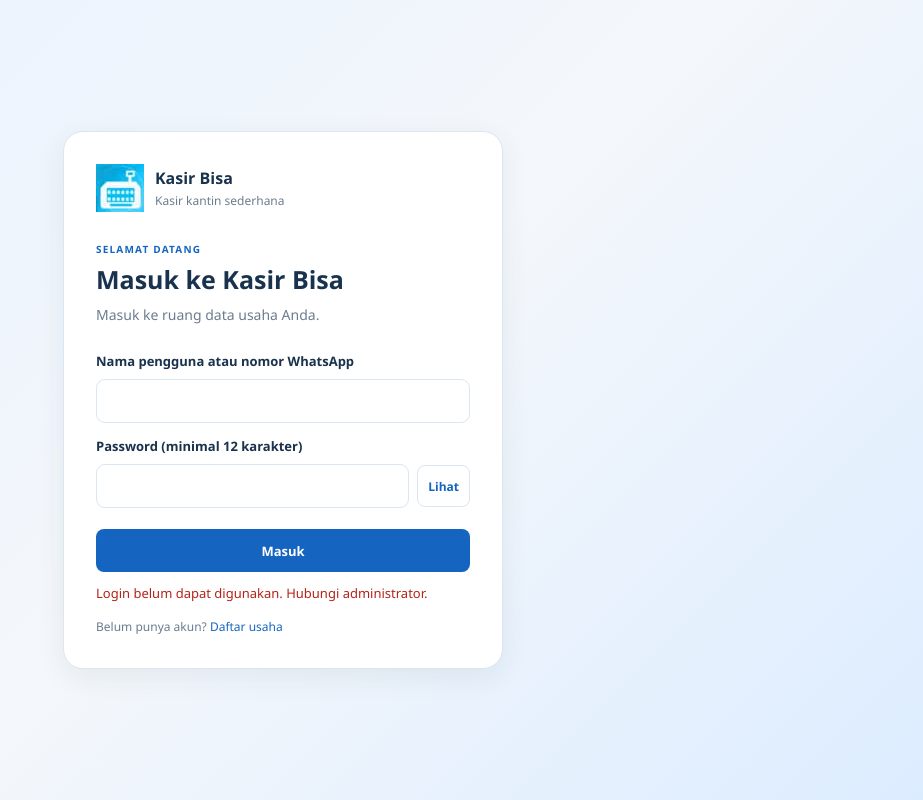
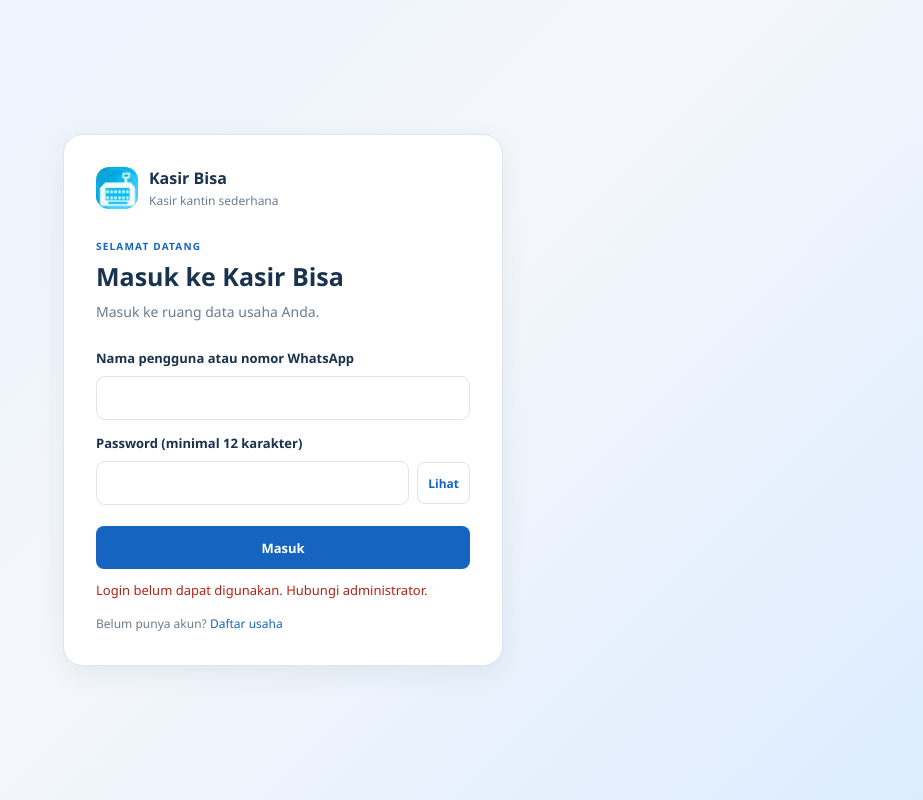
Before and after one commit to artistlucious-spec/KasirBisa, a website: page src/login.html in a window 1280 px wide. Shown: the whole page, without its empty margins (357-1280 px from the left). Drawn offline with Linux system fonts and the light colour scheme; no server answers.

Commit message:
Add files via upload

```diff
--- a/src/assets/css/style.css
+++ b/src/assets/css/style.css
@@ -46,6 +46,13 @@ button { -webkit-tap-highlight-color: transparent; }
   color: var(--white);
   font-size: 15px;
   font-weight: 800;
+}
+.brand-logo {
+  width: 42px;
+  height: 42px;
+  display: block;
+  object-fit: cover;
+  border-radius: 13px;
 }
 .brand strong, .brand small { display: block; }
 .brand strong { font-size: 16px; }
```
